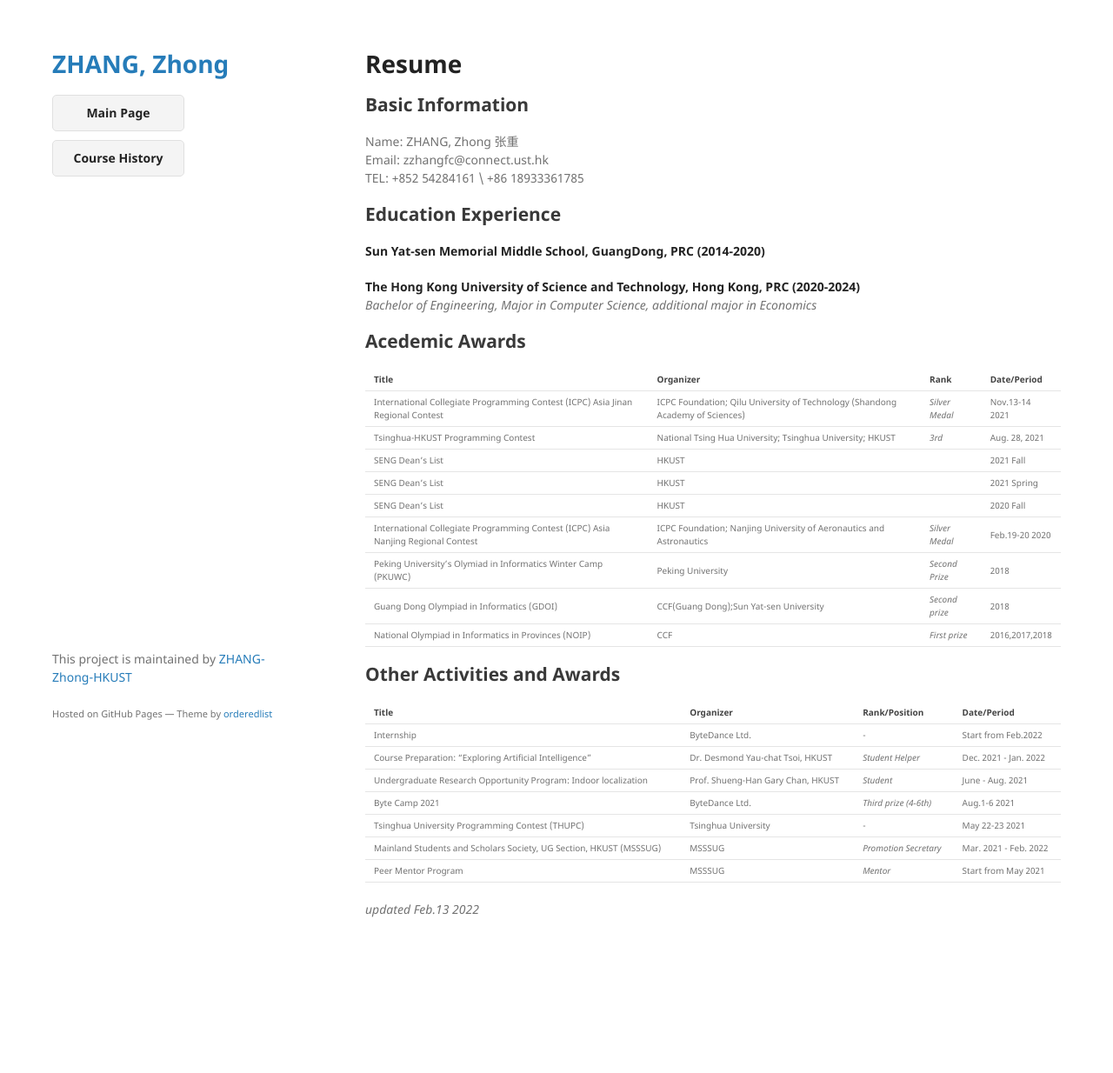
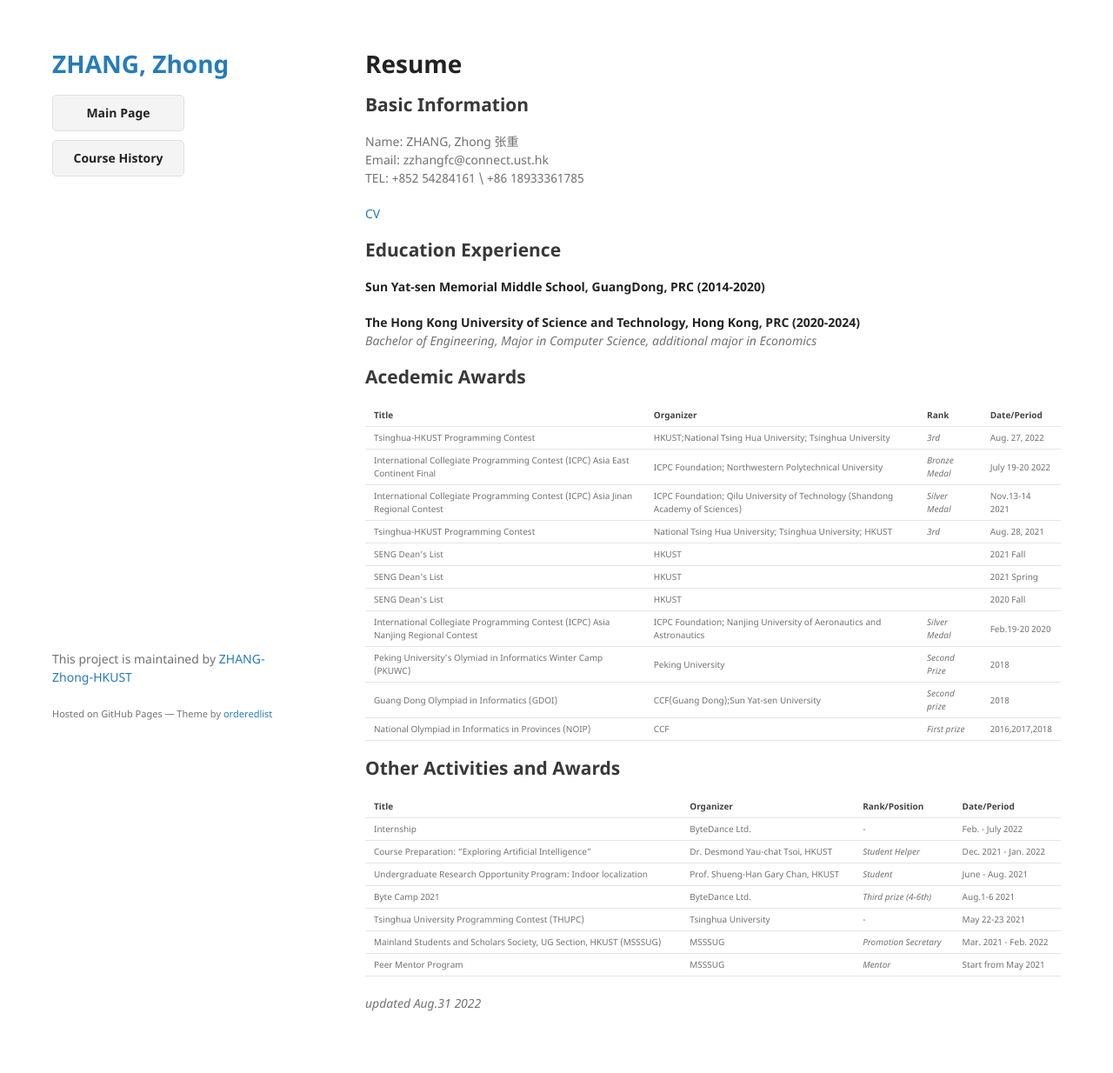
Before and after one commit to ZHANG-Zhong-HKUST/HomePage, a Jekyll site: the page built from index.md, in a window 1280 px wide. Shown: the whole page at 87% size. Built offline with Jekyll 4.4.1, drawn with Linux system fonts in a browser that asks for light colours; our own code applies the rules of GitHub Pages for plain Markdown files; the repository's description, which GitHub fills in, is left out; before the commit the page ends 1126 px from its top, so only the background shows below that.

Commit message:
update 31/8/2022

```diff
--- a/index.md
+++ b/index.md
@@ -7,6 +7,8 @@ Name: ZHANG, Zhong 张重
 Email: zzhangfc@connect.ust.hk
 TEL: +852 54284161 \ +86 18933361785
 <!-- SID: 20760761   -->
+
+[CV](./cv.pdf)
 
 ## Education Experience
 
@@ -21,6 +23,8 @@ TEL: +852 54284161 \ +86 18933361785
 
 |Title|Organizer|Rank|Date/Period|
 |:---|:---|:---|:---|
+|Tsinghua-HKUST Programming Contest| HKUST;National Tsing Hua University; Tsinghua University |*3rd* | Aug. 27, 2022|
+|International Collegiate Programming Contest (ICPC) Asia East Continent Final | ICPC Foundation; Northwestern Polytechnical University |*Bronze Medal*|July 19-20 2022|
 |International Collegiate Programming Contest (ICPC) Asia Jinan Regional Contest|ICPC Foundation; Qilu University of Technology (Shandong Academy of Sciences) |*Silver Medal*|Nov.13-14 2021|
 |Tsinghua-HKUST Programming Contest| National Tsing Hua University; Tsinghua University; HKUST|*3rd*|Aug. 28, 2021|
 |SENG Dean's List|HKUST||2021 Fall|
@@ -35,7 +39,7 @@ TEL: +852 54284161 \ +86 18933361785
 
 |Title|Organizer|Rank/Position|Date/Period|
 |:---|:---|:---|:---|
-|Internship|ByteDance Ltd.|-|Start from Feb.2022|
+|Internship|ByteDance Ltd.|-|Feb. - July 2022|
 |Course Preparation: "Exploring Artificial Intelligence"|Dr. Desmond Yau-chat Tsoi, HKUST|*Student Helper*|Dec. 2021 - Jan. 2022|
 |Undergraduate Research Opportunity Program: Indoor localization|Prof. Shueng-Han Gary Chan, HKUST|*Student*|June - Aug. 2021|
 |Byte Camp 2021|ByteDance Ltd.|*Third prize (4-6th)* |Aug.1-6 2021|
@@ -43,4 +47,4 @@ TEL: +852 54284161 \ +86 18933361785
 |Mainland Students and Scholars Society, UG Section, HKUST (MSSSUG)|MSSSUG|*Promotion Secretary*|Mar. 2021 - Feb. 2022|
 |Peer Mentor Program|MSSSUG|*Mentor*|Start from May 2021|
 
-*updated Feb.13 2022*
+*updated Aug.31 2022*
```
Also changed, not shown: 1 other file.
